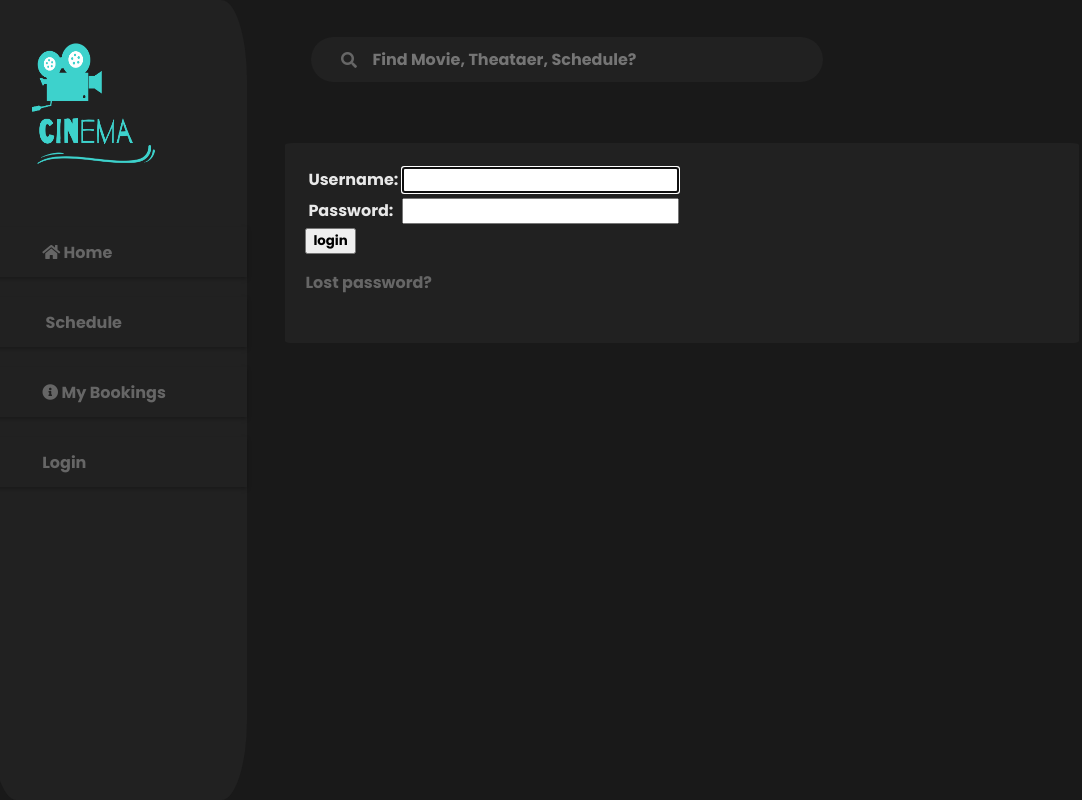
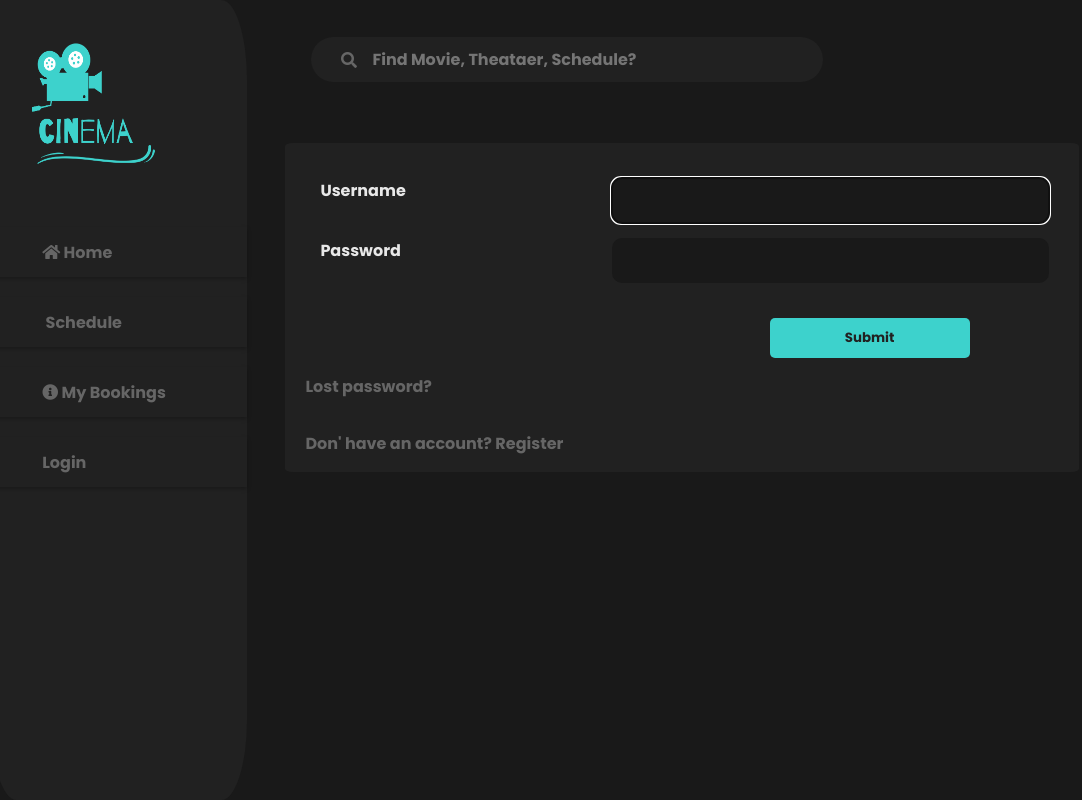
Before and after one commit to naingolan/movies, a Django app: page /accounts/login/ in a window 1280 px wide. Shown: the whole page, without its empty margins (9-1091 px from the left). Run offline with Django 4.2, Linux system fonts and the light colour scheme; some libraries are stand-ins or nearby versions.

Commit message:
The new one today

```diff
--- a/landofcinema/static/css/styles.css
+++ b/landofcinema/static/css/styles.css
@@ -304,7 +304,7 @@ a{
     display:block;
     color: #E8E8E8 !important;
   }
-  .booking-submit{
+  .booking-submit, .form-submit{
     position: relative;
     margin-left:20%;
     width:300px;
@@ -315,7 +315,6 @@ a{
     margin-top:20px;
     color: #212121;
   }
-
 
 /*for schedule table  */
 .schedule-table{
--- a/landofcinema/templates/registration/login.html
+++ b/landofcinema/templates/registration/login.html
@@ -17,22 +17,19 @@
 
   <form method="post" action="{% url 'login' %}">
     {% csrf_token %}
-    <table>
-      <tr>
-        <td>{{ form.username.label_tag }}</td>
-        <td>{{ form.username }}</td>
-      </tr>
-      <tr>
-        <td>{{ form.password.label_tag }}</td>
-        <td>{{ form.password }}</td>
-      </tr>
-    </table>
-    <input type="submit" value="login">
+    <div class="booking-div" style="margin-right:30px;">
+      <label  class="form-label"for="{{ form.username.id_for_label }}">{{ form.username.label }}</label>
+      {{ form.username }}
+    </div>
+    <div class="booking-div" style="margin-right:30px;">
+      <label class="form-label"for="{{ form.password.id_for_label }}">{{ form.password.label }}</label>
+      {{ form.password }}
+    </div>
+    <input  style="margin-left:60%; background-color:#3dd2cc; width:200px;height:40px;boder:none;" class="form-submit" type="submit" class"booking-submit"value="login">
     <input type="hidden" name="next" value="{{ next }}">
   </form>
+{# Assumes you setup the password_reset view in your URLconf #}
 
-  {# Assumes you setup the password_reset view in your URLconf #}
   <p><a href="{% url 'password_reset' %}">Lost password?</a></p>
-  <p><a href="{"
-
+  <p><a href="{% url 'register' %}">Don' have an account? Register</a></p>
 {% endblock %}
```
Lines whose indentation alone changed are shown as unchanged.
